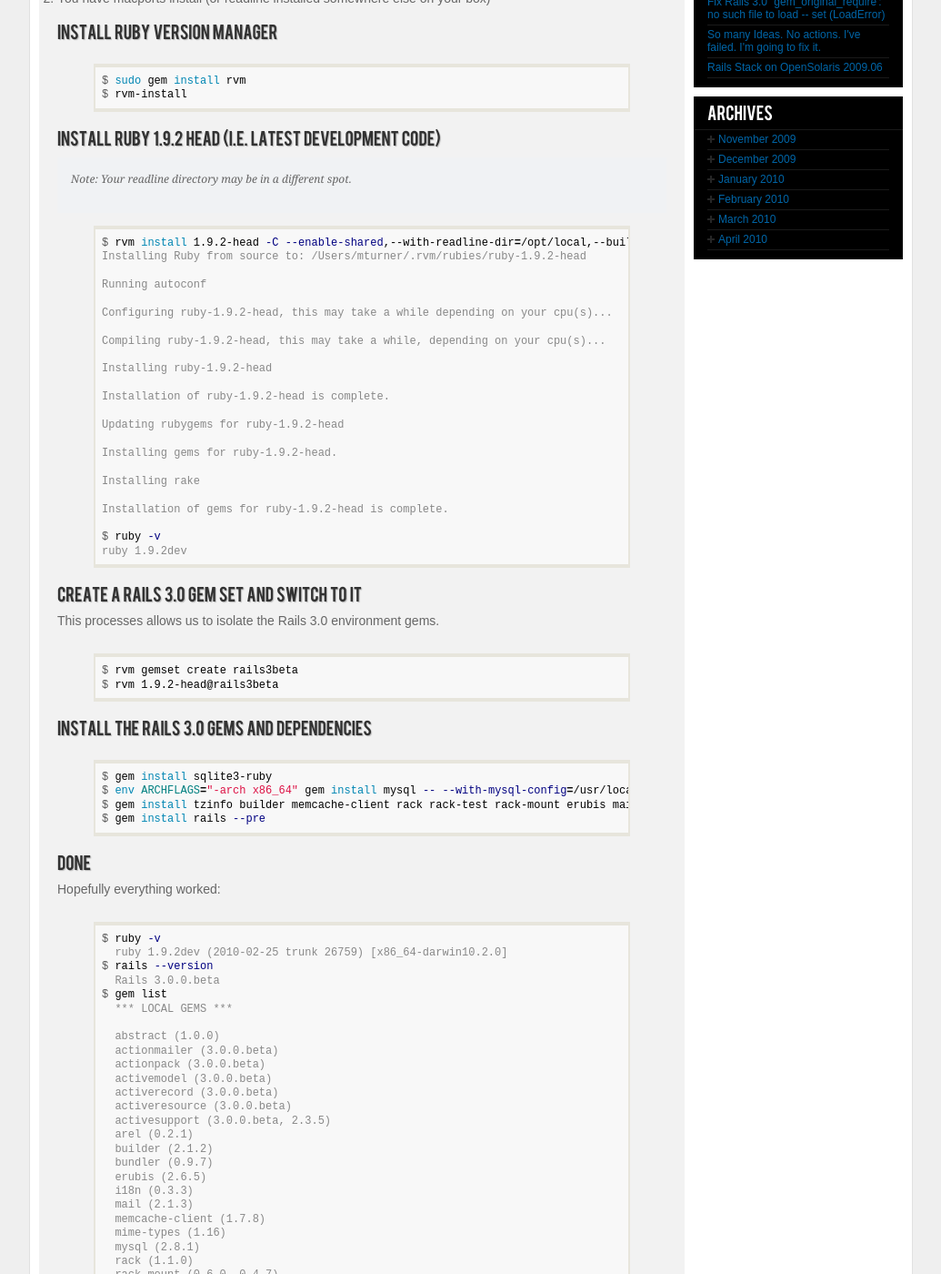
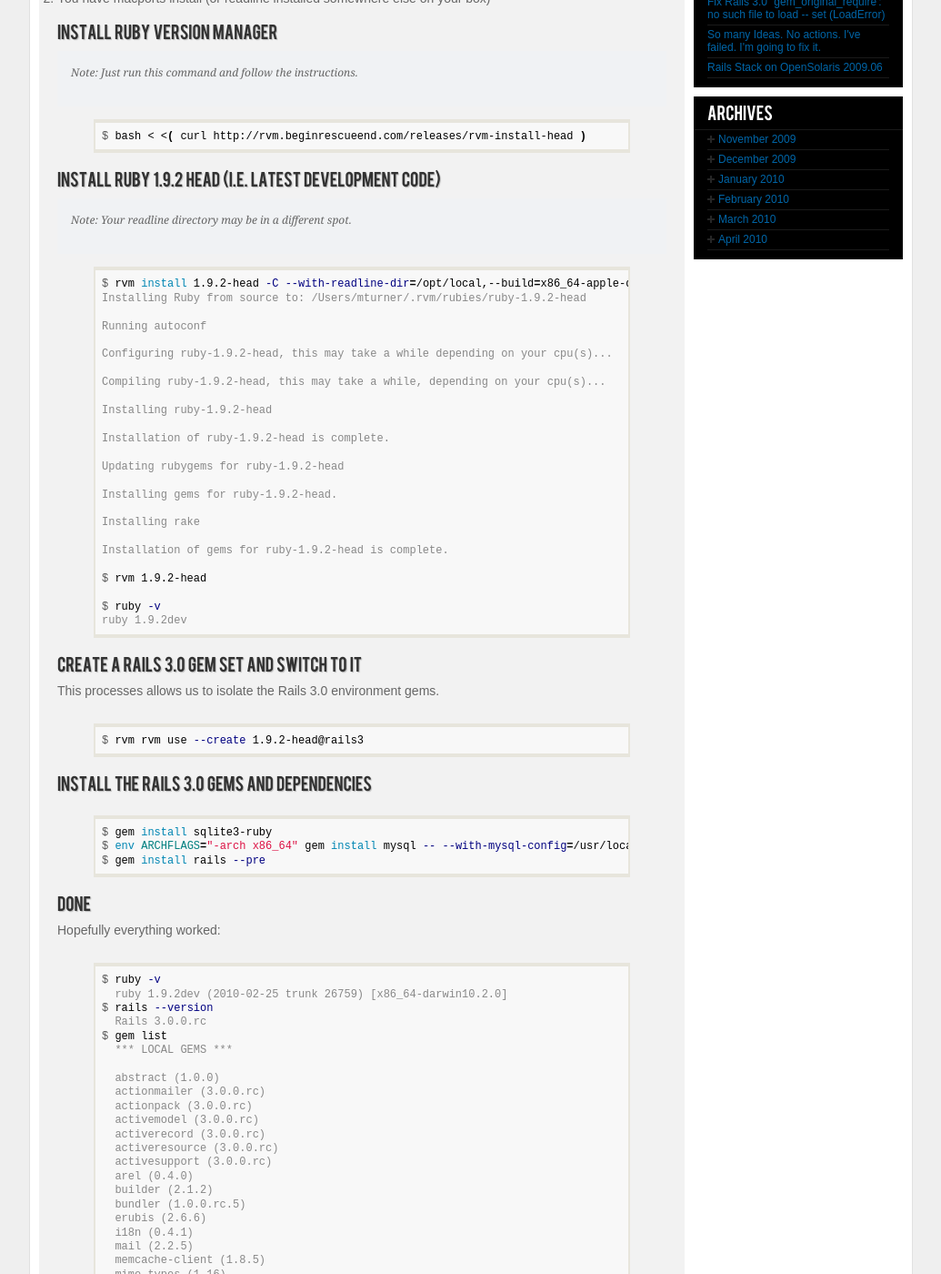
Before and after one commit to amerine/amerine.github.com, a Jekyll site: the page built from _posts/2010-02-24-rvm-rails3-ruby-1-9-2-setup.markdown, in a window 1280 px wide and 1400 px high, scrolled down 425 px. Shown: the whole window at 91% size, without its empty margins (122-1157 px from the left). Built offline with Jekyll 4.4.1, drawn with Linux system fonts in a browser that asks for light colours; Markdown is read by kramdown in place of the engine named in the settings; comment, search, counter and statistics services are not loaded; some of the changed text lies outside the part shown.

Commit message:
Tweaked RVM post

```diff
--- a/_posts/2010-02-24-rvm-rails3-ruby-1-9-2-setup.markdown
+++ b/_posts/2010-02-24-rvm-rails3-ruby-1-9-2-setup.markdown
@@ -12,16 +12,17 @@
 2. You have macports install (or readline installed somewhere else on your box)
 
 ##Install Ruby Version Manager
+> Note: Just run this command and follow the instructions.
+
 {% highlight console %}
-$ sudo gem install rvm
-$ rvm-install
+$ bash < <( curl http://rvm.beginrescueend.com/releases/rvm-install-head )
 {% endhighlight %}
 
 ##Install Ruby 1.9.2 HEAD (i.e. latest development code)
 > Note: Your readline directory may be in a different spot.
 
 {% highlight console %}
-$ rvm install 1.9.2-head -C --enable-shared,--with-readline-dir=/opt/local,--build=x86_64-apple-darwin10
+$ rvm install 1.9.2-head -C --with-readline-dir=/opt/local,--build=x86_64-apple-darwin10
 Installing Ruby from source to: /Users/mturner/.rvm/rubies/ruby-1.9.2-head
 
 Running autoconf
@@ -42,6 +43,8 @@
 
 Installation of gems for ruby-1.9.2-head is complete.
 
+$ rvm 1.9.2-head
+
 $ ruby -v
 ruby 1.9.2dev
 {% endhighlight %}
@@ -50,8 +53,7 @@
 ##Create a Rails 3.0 Gem set and switch to it
 This processes allows us to isolate the Rails 3.0 environment gems.
 {% highlight console %}
-$ rvm gemset create rails3beta
-$ rvm 1.9.2-head@rails3beta
+$ rvm rvm use --create 1.9.2-head@rails3
 {% endhighlight %}
 
 
@@ -59,7 +61,6 @@
 {% highlight console %}
 $ gem install sqlite3-ruby
 $ env ARCHFLAGS="-arch x86_64" gem install mysql -- --with-mysql-config=/usr/local/mysql/bin/mysql_config
-$ gem install tzinfo builder memcache-client rack rack-test rack-mount erubis mail text-format thor bundler i18n
 $ gem install rails --pre
 {% endhighlight %}
 
@@ -70,47 +71,47 @@
 $ ruby -v
   ruby 1.9.2dev (2010-02-25 trunk 26759) [x86_64-darwin10.2.0]
 $ rails --version
-  Rails 3.0.0.beta
+  Rails 3.0.0.rc
 $ gem list
   *** LOCAL GEMS ***
 
   abstract (1.0.0)
-  actionmailer (3.0.0.beta)
-  actionpack (3.0.0.beta)
-  activemodel (3.0.0.beta)
-  activerecord (3.0.0.beta)
-  activeresource (3.0.0.beta)
-  activesupport (3.0.0.beta, 2.3.5)
-  arel (0.2.1)
+  actionmailer (3.0.0.rc)
+  actionpack (3.0.0.rc)
+  activemodel (3.0.0.rc)
+  activerecord (3.0.0.rc)
+  activeresource (3.0.0.rc)
+  activesupport (3.0.0.rc)
+  arel (0.4.0)
   builder (2.1.2)
-  bundler (0.9.7)
-  erubis (2.6.5)
-  i18n (0.3.3)
-  mail (2.1.3)
-  memcache-client (1.7.8)
+  bundler (1.0.0.rc.5)
+  erubis (2.6.6)
+  i18n (0.4.1)
+  mail (2.2.5)
+  memcache-client (1.8.5)
   mime-types (1.16)
   mysql (2.8.1)
-  rack (1.1.0)
-  rack-mount (0.6.0, 0.4.7)
-  rack-test (0.5.3)
-  rails (3.0.0.beta)
-  railties (3.0.0.beta)
+  rack (1.2.1)
+  rack-mount (0.6.9)
+  rack-test (0.5.4)
+  rails (3.0.0.rc)
+  railties (3.0.0.rc)
   rake (0.8.7)
-  sqlite3-ruby (1.2.5)
+  sqlite3-ruby (1.3.1)
   text-format (1.0.0)
   text-hyphen (1.0.0)
-  thor (0.13.3)
-  tzinfo (0.3.16)
+  thor (0.14.0)
+  tzinfo (0.3.22)
 {% endhighlight %}
 
 ##Switching back to your system Ruby
 `rvm system`
 
 ##Back to your Rails3.0 environment
-`rvm 1.9.2-head@rails3beta`
+`rvm 1.9.2-head@rails3`
 
 ##Use your RVM environment as your Default
-`rvm 1.9.2-head@rails3beta --default`
+`rvm 1.9.2-head@rails3 --default`
 
 Read more about RVM over at [http://rvm.beginrescueend.com/](http://rvm.beginrescueend.com/)
 
```
